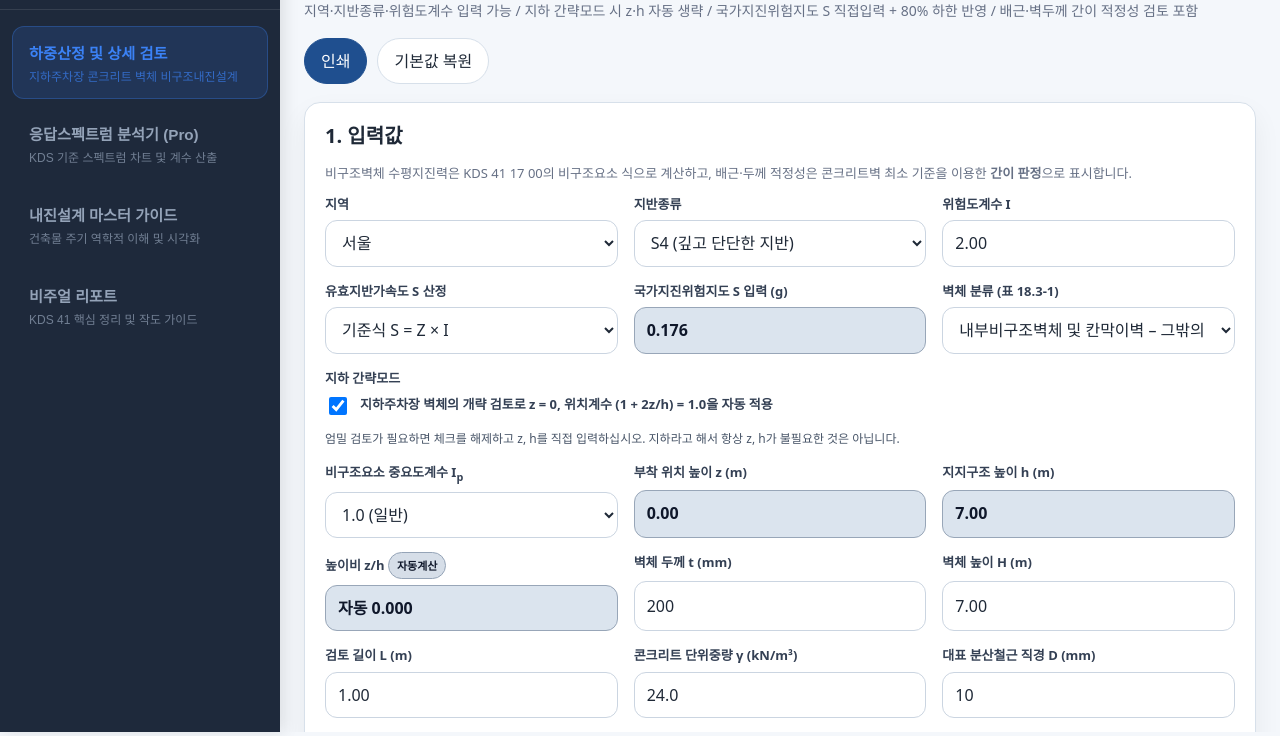
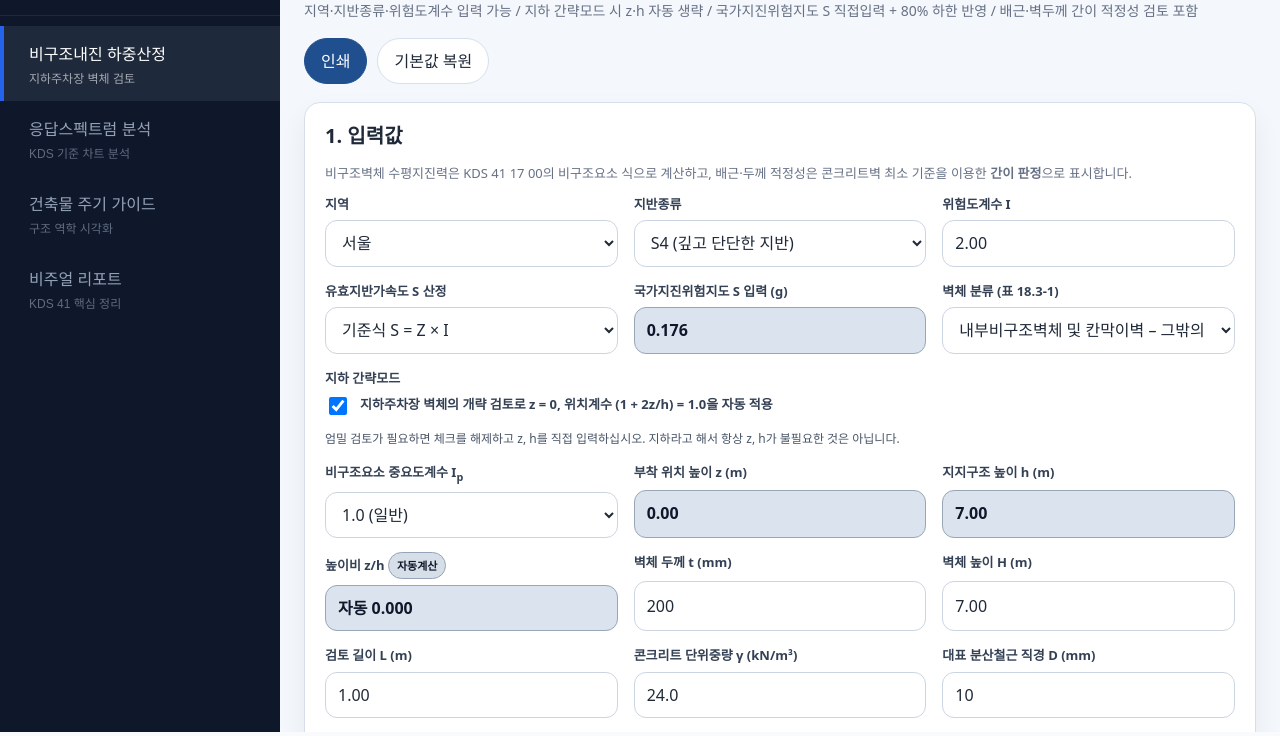
Before and after one commit to 11221231/sesimic-tools, a plain HTML site: page index.html in a window 1280 px wide. Shown: the part 68-804 px from the top of the page. Drawn offline with Linux system fonts and the light colour scheme.

Commit message:
Add files via upload

```diff
--- a/index.html
+++ b/index.html
@@ -2,141 +2,149 @@
 <html lang="ko">
 <head>
   <meta charset="UTF-8">
-  <meta name="viewport" content="width=device-width, initial-scale=1.0">
-  <title>내진설계 통합 워크스페이스</title>
+  <meta name="viewport" content="width=device-width, initial-scale=1.0, maximum-scale=1.0, user-scalable=no">
+  <title>KDS 내진설계 통합 워크스페이스</title>
   <style>
     :root {
-      --bg: #f4f7fb;
-      --sidebar: #1e293b;
-      --sidebar-hover: #334155;
-      --sidebar-active: #3b82f6;
-      --text-light: #f8fafc;
-      --text-muted: #94a3b8;
+      --sidebar-width: 280px;
+      --primary: #2563eb;
+      --dark: #0f172a;
+      --header-height: 60px;
     }
-    * {
-      box-sizing: border-box;
-      margin: 0;
-      padding: 0;
+
+    body, html { margin: 0; padding: 0; height: 100%; font-family: sans-serif; background: #f8fafc; overflow: hidden; }
+
+    /* 모바일용 상단 헤더 (기본적으로 숨김) */
+    .mobile-header {
+      display: none;
+      height: var(--header-height);
+      background: var(--dark);
+      color: white;
+      align-items: center;
+      padding: 0 20px;
+      position: fixed;
+      top: 0; left: 0; right: 0;
+      z-index: 100;
+      justify-content: space-between;
     }
-    body {
-      font-family: "Pretendard", "Apple SD Gothic Neo", "Malgun Gothic", sans-serif;
-      display: flex;
-      height: 100vh;
-      overflow: hidden;
-      background-color: var(--bg);
-    }
-    /* 사이드바 스타일 */
+
+    .container { display: flex; height: 100vh; }
+
+    /* 사이드바 */
     .sidebar {
-      width: 280px;
-      background-color: var(--sidebar);
-      color: var(--text-light);
+      width: var(--sidebar-width);
+      background: var(--dark);
+      color: white;
       display: flex;
       flex-direction: column;
-      flex-shrink: 0;
-      box-shadow: 4px 0 15px rgba(0,0,0,0.1);
-      z-index: 10;
-    }
-    .logo {
-      padding: 24px;
-      font-size: 1.25rem;
-      font-weight: 800;
-      letter-spacing: -0.02em;
-      border-bottom: 1px solid rgba(255,255,255,0.1);
-      display: flex;
-      align-items: center;
-      gap: 10px;
-    }
-    .menu-list {
-      display: flex;
-      flex-direction: column;
-      padding: 16px 12px;
-      gap: 8px;
-    }
-    .menu-item {
-      padding: 14px 16px;
-      border-radius: 12px;
-      cursor: pointer;
-      font-weight: 600;
-      font-size: 0.95rem;
-      color: var(--text-muted);
-      transition: all 0.2s ease;
-      border: 1px solid transparent;
-    }
-    .menu-item:hover {
-      background-color: var(--sidebar-hover);
-      color: var(--text-light);
-    }
-    .menu-item.active {
-      background-color: rgba(59, 130, 246, 0.15);
-      color: var(--sidebar-active);
-      border-color: rgba(59, 130, 246, 0.3);
-    }
-    .menu-item .sub-text {
-      display: block;
-      font-size: 0.75rem;
-      font-weight: 400;
-      margin-top: 4px;
-      opacity: 0.7;
+      transition: transform 0.3s ease;
+      z-index: 1000;
     }
 
-    /* 메인 콘텐츠(Iframe) 영역 */
-    .content {
-      flex: 1;
-      height: 100vh;
-      position: relative;
+    .brand { padding: 30px 25px; font-size: 1.2rem; font-weight: bold; color: #60a5fa; border-bottom: 1px solid #1e293b; }
+    .nav-menu { flex: 1; overflow-y: auto; padding-top: 10px; }
+    .nav-item {
+      padding: 15px 25px;
+      cursor: pointer;
+      color: #94a3b8;
+      border-left: 4px solid transparent;
     }
-    iframe {
-      width: 100%;
-      height: 100%;
-      border: none;
-      background-color: #fff;
+    .nav-item:hover { background: #1e293b; color: white; }
+    .nav-item.active { background: #1e293b; color: white; border-left-color: var(--primary); }
+    .nav-item small { display: block; font-size: 0.75rem; margin-top: 4px; opacity: 0.6; }
+
+    /* 메인 화면 */
+    .main-content { flex: 1; position: relative; }
+    iframe { width: 100%; height: 100%; border: none; }
+
+    /* 📱 모바일 미디어 쿼리 (화면 너비 768px 이하) */
+    @media (max-width: 768px) {
+      .mobile-header { display: flex; }
+
+      .sidebar {
+        position: fixed;
+        left: 0; top: 0; bottom: 0;
+        transform: translateX(-100%); /* 처음에 숨김 */
+      }
+      .sidebar.open { transform: translateX(0); }
+
+      .main-content {
+        padding-top: var(--header-height); /* 헤더 높이만큼 띄움 */
+      }
+
+      /* 사이드바 열렸을 때 배경 어둡게 */
+      .overlay {
+        display: none;
+        position: fixed;
+        top: 0; left: 0; right: 0; bottom: 0;
+        background: rgba(0,0,0,0.5);
+        z-index: 999;
+      }
+      .overlay.show { display: block; }
+    }
+
+    /* 햄버거 버튼 스타일 */
+    .menu-toggle {
+      background: none; border: none; color: white; font-size: 1.5rem; cursor: pointer;
     }
   </style>
 </head>
 <body>
 
-  <div class="sidebar">
-    <div class="logo">
-      <span>🏢 내진설계 포털</span>
-    </div>
-    <div class="menu-list">
-      <div class="menu-item active" onclick="loadPage(this, 'seismic_design.html')">
-        하중산정 및 상세 검토
-        <span class="sub-text">지하주차장 콘크리트 벽체 비구조내진설계</span>
+<header class="mobile-header">
+  <div style="font-weight: bold; color: #60a5fa;">🏗️ SEISMIC PORTAL</div>
+  <button class="menu-toggle" onclick="toggleSidebar()">☰</button>
+</header>
+
+<div class="overlay" id="overlay" onclick="toggleSidebar()"></div>
+
+<div class="container">
+  <nav class="sidebar" id="sidebar">
+    <div class="brand">🏗️ SEISMIC PORTAL</div>
+    <div class="nav-menu">
+      <div class="nav-item active" onclick="changePage(this, 'seismic_design.html')">
+        비구조내진 하중산정
+        <small>지하주차장 벽체 검토</small>
       </div>
-
-      <div class="menu-item" onclick="loadPage(this, 'spectrum.html')">
-        응답스펙트럼 분석기 (Pro)
-        <span class="sub-text">KDS 기준 스펙트럼 차트 및 계수 산출</span>
+      <div class="nav-item" onclick="changePage(this, 'spectrum.html')">
+        응답스펙트럼 분석
+        <small>KDS 기준 차트 분석</small>
       </div>
-
-      <div class="menu-item" onclick="loadPage(this, 'building_period.html')">
-        내진설계 마스터 가이드
-        <span class="sub-text">건축물 주기 역학적 이해 및 시각화</span>
+      <div class="nav-item" onclick="changePage(this, 'building_period.html')">
+        건축물 주기 가이드
+        <small>구조 역학 시각화</small>
       </div>
-
-      <div class="menu-item" onclick="loadPage(this, 'visual_report.html')">
+      <div class="nav-item" onclick="changePage(this, 'visual_report.html')">
         비주얼 리포트
-        <span class="sub-text">KDS 41 핵심 정리 및 작도 가이드</span>
+        <small>KDS 41 핵심 정리</small>
       </div>
     </div>
-  </div>
+  </nav>
 
-  <div class="content">
-    <iframe id="mainFrame" src="seismic_design.html"></iframe>
-  </div>
+  <main class="main-content">
+    <iframe id="contentFrame" src="seismic_design.html"></iframe>
+  </main>
+</div>
 
-  <script>
-    function loadPage(element, url) {
-      // 1. Iframe 경로 변경
-      document.getElementById('mainFrame').src = url;
+<script>
+  function toggleSidebar() {
+    document.getElementById('sidebar').classList.toggle('open');
+    document.getElementById('overlay').classList.toggle('show');
+  }
 
-      // 2. 메뉴 활성화(Active) 스타일 변경
-      const items = document.querySelectorAll('.menu-item');
-      items.forEach(item => item.classList.remove('active'));
-      element.classList.add('active');
+  function changePage(el, url) {
+    document.getElementById('contentFrame').src = url;
+
+    // 메뉴 활성화 스타일
+    document.querySelectorAll('.nav-item').forEach(item => item.classList.remove('active'));
+    el.classList.add('active');
+
+    // 모바일인 경우 메뉴 클릭 시 사이드바 닫기
+    if (window.innerWidth <= 768) {
+      toggleSidebar();
     }
-  </script>
+  }
+</script>
 
 </body>
 </html>
```
